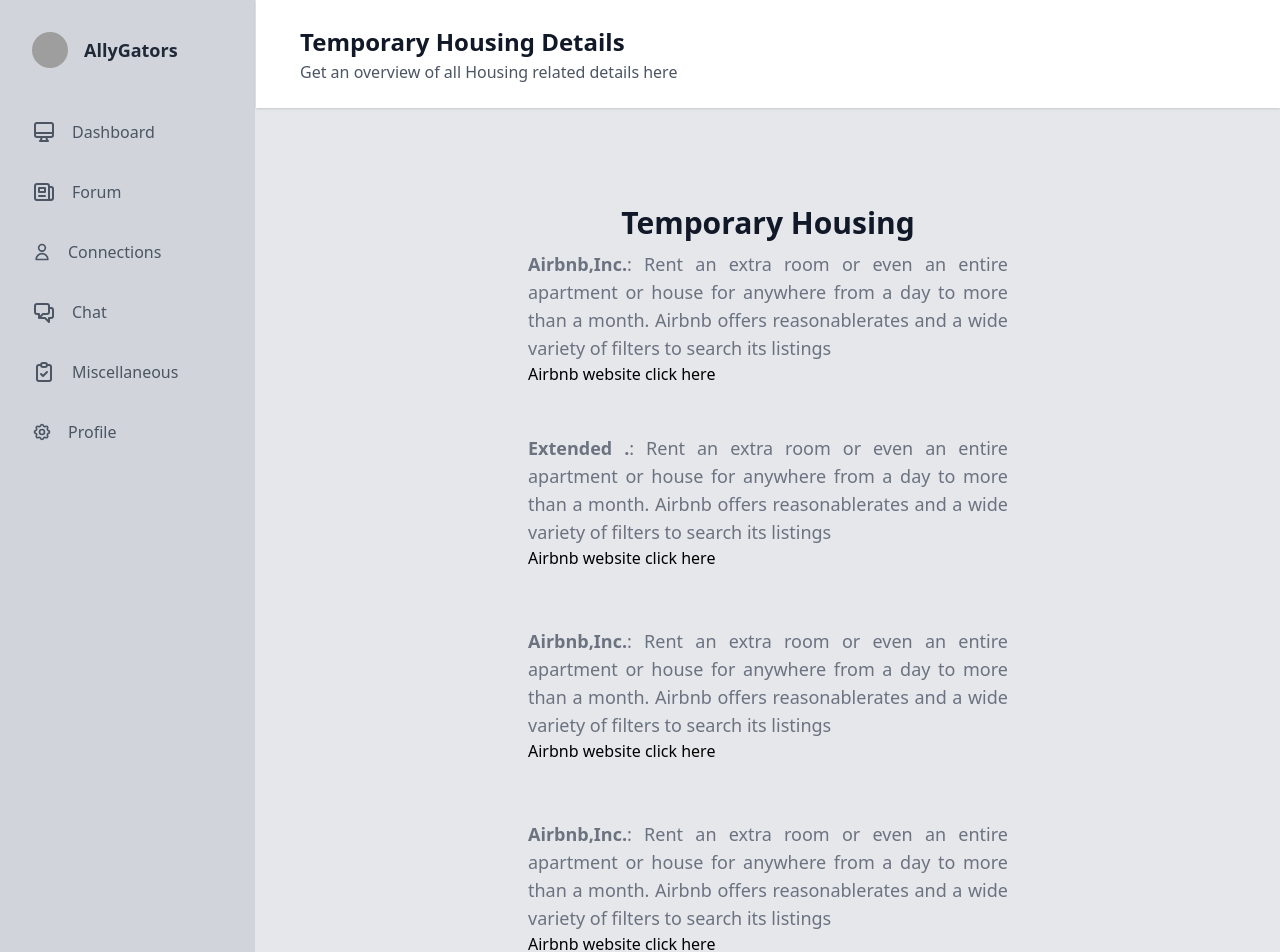
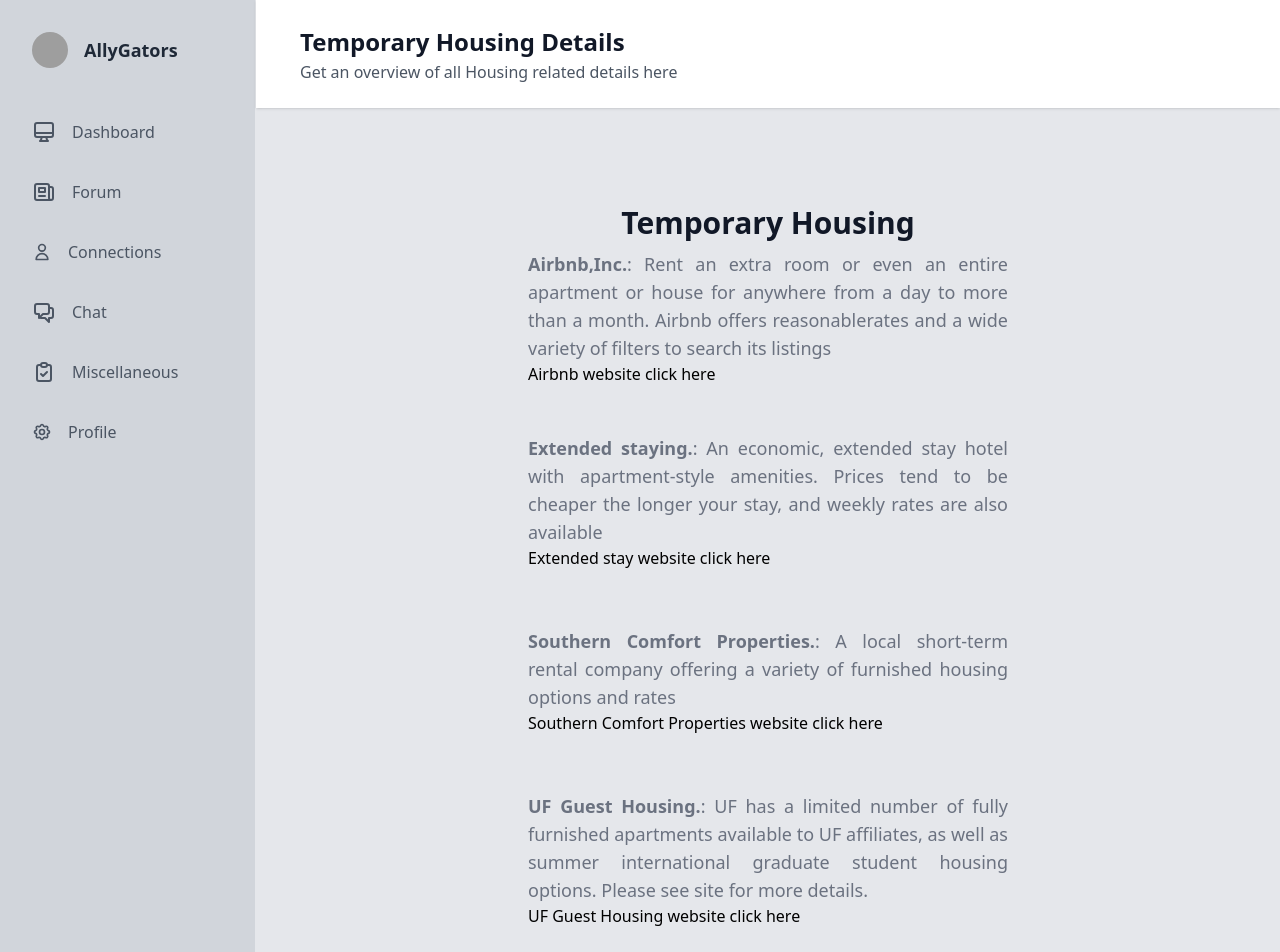
Before and after one commit to kovurusaisachin/AllyGator, a Next.js app in the folder Frontend/allygator_frontend/: page /dashboard/miscellaneous/temporaryhousing in a window 1280 px wide. Shown: the top 952 px of the page. Built offline with nearby package versions, Linux system fonts and the light colour scheme; grey boxes are pictures that could not be loaded.

Commit message:
temp housing page completed

```diff
--- a/Frontend/allygator_frontend/pages/dashboard/miscellaneous/temporaryhousing/index.tsx
+++ b/Frontend/allygator_frontend/pages/dashboard/miscellaneous/temporaryhousing/index.tsx
@@ -45,32 +45,26 @@
           <div className="flex flex-col space-y-12 divide-y divide-gray-200">
             <div className="mb-2 text-left md:text-justify">
               <p className="text-lg text-gray-500">
-                <strong>Extended .</strong>: Rent an extra room or even an
-                entire apartment or house for anywhere from a day to more than a
-                month. Airbnb offers reasonablerates and a wide variety of
-                filters to search its listings
+                <strong>Extended staying.</strong>: An economic, extended stay hotel with apartment-style amenities. Prices tend to be cheaper the longer your stay, and weekly rates are also available
               </p>
               <a
                 className="hover:font-bold hover:text-blue-900"
-                href="airbnb.com"
+                href="extendedstayamerica.com"
               >
-                Airbnb website click here
+                Extended stay website click here
               </a>
             </div>
             <div className="flex flex-col space-y-12 divide-y divide-gray-200">
               {/* <p className="pt-12 mb-3 text-sm font-normal text-gray-500">April 16, 2020</p> */}
               <div className="mb-2 text-left md:text-justify">
                 <p className="text-lg text-gray-500">
-                  <strong>Airbnb,Inc.</strong>: Rent an extra room or even an
-                  entire apartment or house for anywhere from a day to more than
-                  a month. Airbnb offers reasonablerates and a wide variety of
-                  filters to search its listings
+                  <strong>Southern Comfort Properties.</strong>: A local short-term rental company offering a variety of furnished housing options and rates
                 </p>
                 <a
                   className="hover:font-bold hover:text-blue-900"
-                  href="airbnb.com"
+                  href="socogainesvillerentals.com"
                 >
-                  Airbnb website click here
+                  Southern Comfort Properties website click here
                 </a>
               </div>
             </div>
@@ -80,16 +74,13 @@
                 {/* <p className="pt-12 mb-3 text-sm font-normal text-gray-500">April 16, 2020</p> */}
                 <div className="mb-2 text-left md:text-justify">
                   <p className="text-lg text-gray-500">
-                    <strong>Airbnb,Inc.</strong>: Rent an extra room or even an
-                    entire apartment or house for anywhere from a day to more
-                    than a month. Airbnb offers reasonablerates and a wide
-                    variety of filters to search its listings
+                    <strong>UF Guest Housing.</strong>: UF has a limited number of fully furnished apartments available to UF affiliates, as well as summer international graduate student housing options. Please see site for more details.
                   </p>
                   <a
                     className="hover:font-bold hover:text-blue-900"
-                    href="airbnb.com"
+                    href="conferenceservices.housing.ufl.edu/guesthousing"
                   >
-                    Airbnb website click here
+                    UF Guest Housing website click here
                   </a>
                 </div>
               </div>
```
